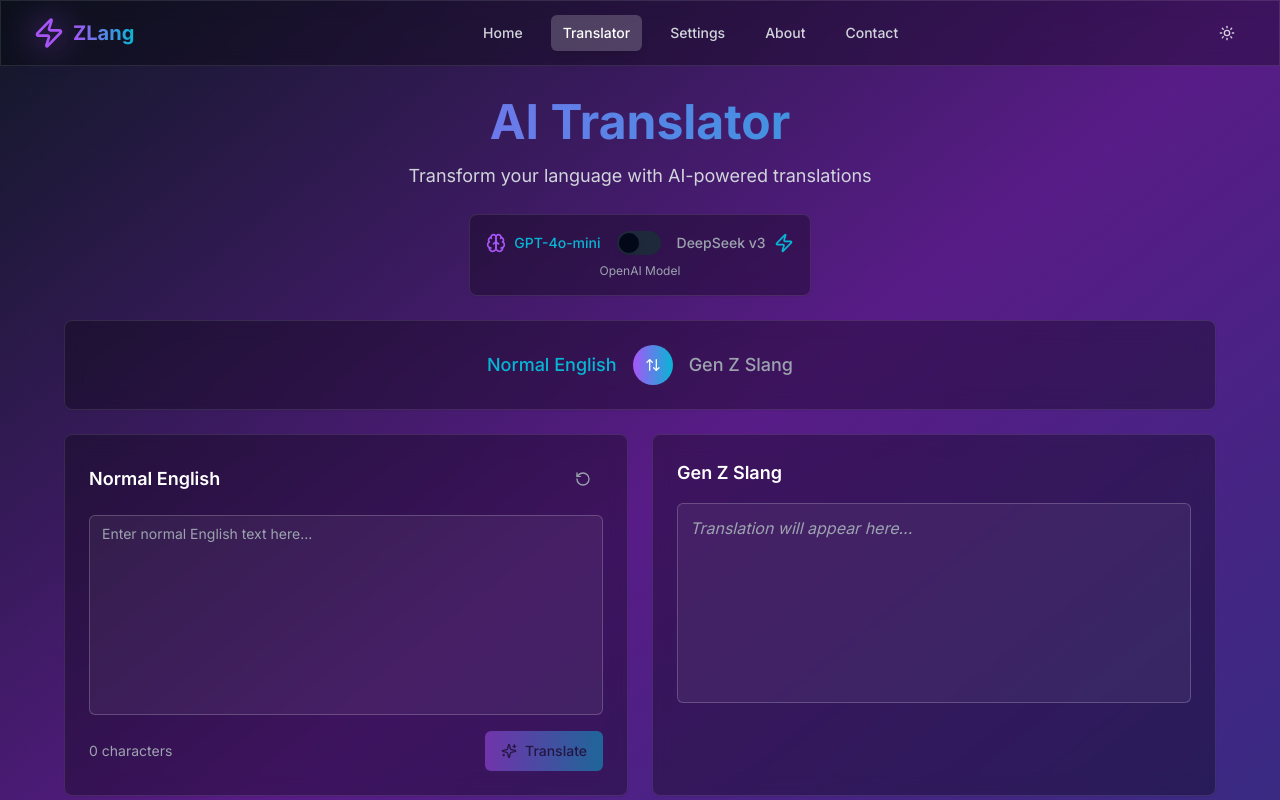
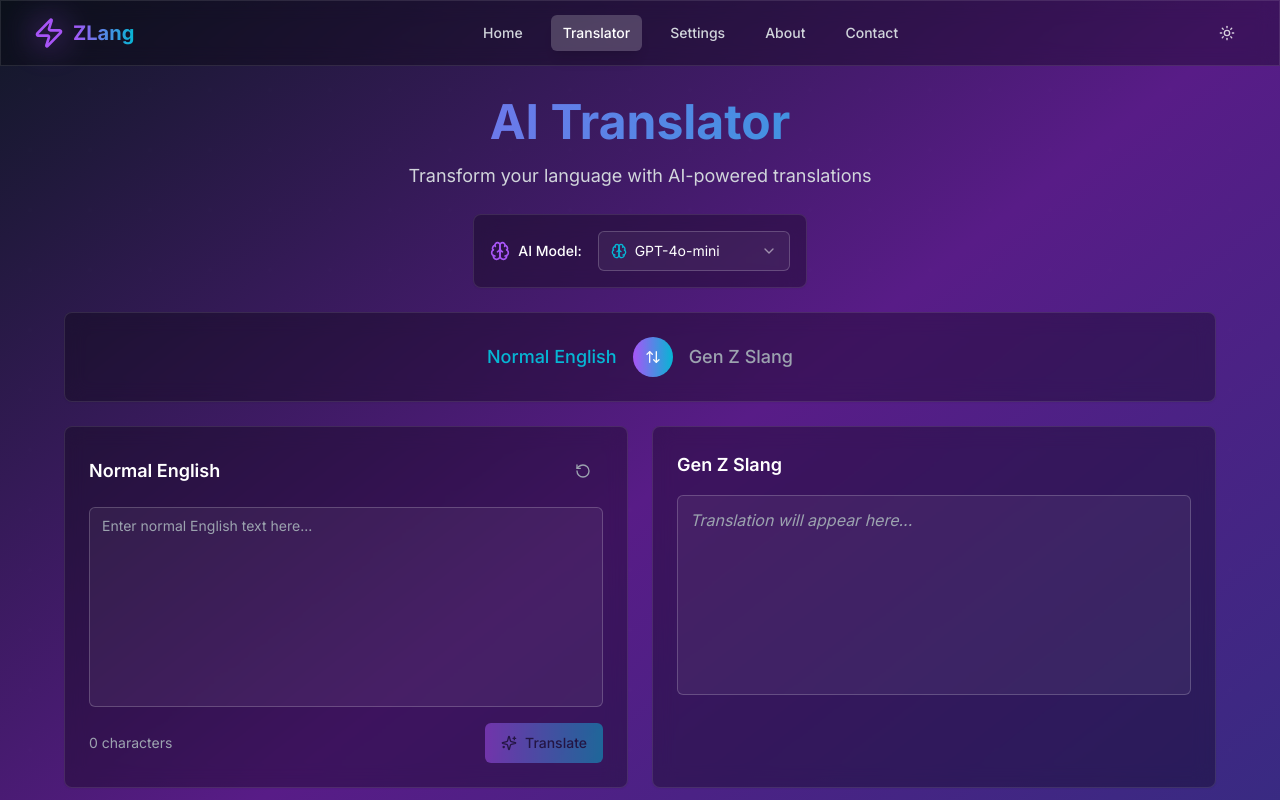
Before and after one commit to mrsadury/slang-verse-transcribe, a React (Vite) app: page /translate in a window 1280 px wide. Shown: the top 800 px of the page. Built offline with nearby package versions, Linux system fonts and the light colour scheme.

Commit message:
Refactor: Replace AI model toggle with dropdown menu
Replaced the AI model selection toggle with a dropdown menu for better user experience.

```diff
--- a/src/components/AIModelSelector.tsx
+++ b/src/components/AIModelSelector.tsx
@@ -1,44 +1,74 @@
 
 import { Card } from '@/components/ui/card';
-import { Switch } from '@/components/ui/switch';
+import { Select, SelectContent, SelectItem, SelectTrigger, SelectValue } from '@/components/ui/select';
 import { useTranslation } from '@/contexts/TranslationContext';
 import { Brain, Zap } from 'lucide-react';
 
 export default function AIModelSelector() {
   const { settings, updateSettings } = useTranslation();
 
-  const handleModelChange = (checked: boolean) => {
+  const handleModelChange = (value: string) => {
     updateSettings({
-      aiModel: checked ? 'deepseek-v3' : 'gpt-4o-mini'
+      aiModel: value as 'gpt-4o-mini' | 'deepseek-v3'
     });
   };
+
+  const modelOptions = [
+    {
+      value: 'gpt-4o-mini',
+      label: 'GPT-4o-mini',
+      description: 'OpenAI Model',
+      icon: Brain
+    },
+    {
+      value: 'deepseek-v3',
+      label: 'DeepSeek v3',
+      description: 'DeepSeek Model',
+      icon: Zap
+    }
+  ];
+
+  const selectedModel = modelOptions.find(model => model.value === settings.aiModel);
 
   return (
     <Card className="glassmorphism p-4 border-white/10 w-fit">
       <div className="flex items-center space-x-4">
         <div className="flex items-center space-x-2">
           <Brain className="h-5 w-5 text-neon-purple" />
-          <span className={`text-sm font-medium ${settings.aiModel === 'gpt-4o-mini' ? 'text-neon-cyan' : 'text-gray-400'}`}>
-            GPT-4o-mini
-          </span>
+          <span className="text-sm font-medium text-white">AI Model:</span>
         </div>
 
-        <Switch
-          checked={settings.aiModel === 'deepseek-v3'}
-          onCheckedChange={handleModelChange}
-          className="data-[state=checked]:bg-neon-purple"
-        />
-
-        <div className="flex items-center space-x-2">
-          <span className={`text-sm font-medium ${settings.aiModel === 'deepseek-v3' ? 'text-neon-cyan' : 'text-gray-400'}`}>
-            DeepSeek v3
-          </span>
-          <Zap className="h-5 w-5 text-neon-cyan" />
-        </div>
-      </div>
-
-      <div className="mt-2 text-xs text-gray-400 text-center">
-        {settings.aiModel === 'gpt-4o-mini' ? 'OpenAI Model' : 'DeepSeek Model'}
+        <Select value={settings.aiModel} onValueChange={handleModelChange}>
+          <SelectTrigger className="w-48 bg-white/5 border-white/20 text-white">
+            <SelectValue>
+              <div className="flex items-center space-x-2">
+                {selectedModel && (
+                  <>
+                    <selectedModel.icon className="h-4 w-4 text-neon-cyan" />
+                    <span>{selectedModel.label}</span>
+                  </>
+                )}
+              </div>
+            </SelectValue>
+          </SelectTrigger>
+          <SelectContent className="bg-gray-900 border-white/20">
+            {modelOptions.map((model) => (
+              <SelectItem
+                key={model.value}
+                value={model.value}
+                className="text-white hover:bg-white/10 focus:bg-white/10"
+              >
+                <div className="flex items-center space-x-3">
+                  <model.icon className="h-4 w-4 text-neon-cyan" />
+                  <div>
+                    <div className="font-medium">{model.label}</div>
+                    <div className="text-xs text-gray-400">{model.description}</div>
+                  </div>
+                </div>
+              </SelectItem>
+            ))}
+          </SelectContent>
+        </Select>
       </div>
     </Card>
   );
```
